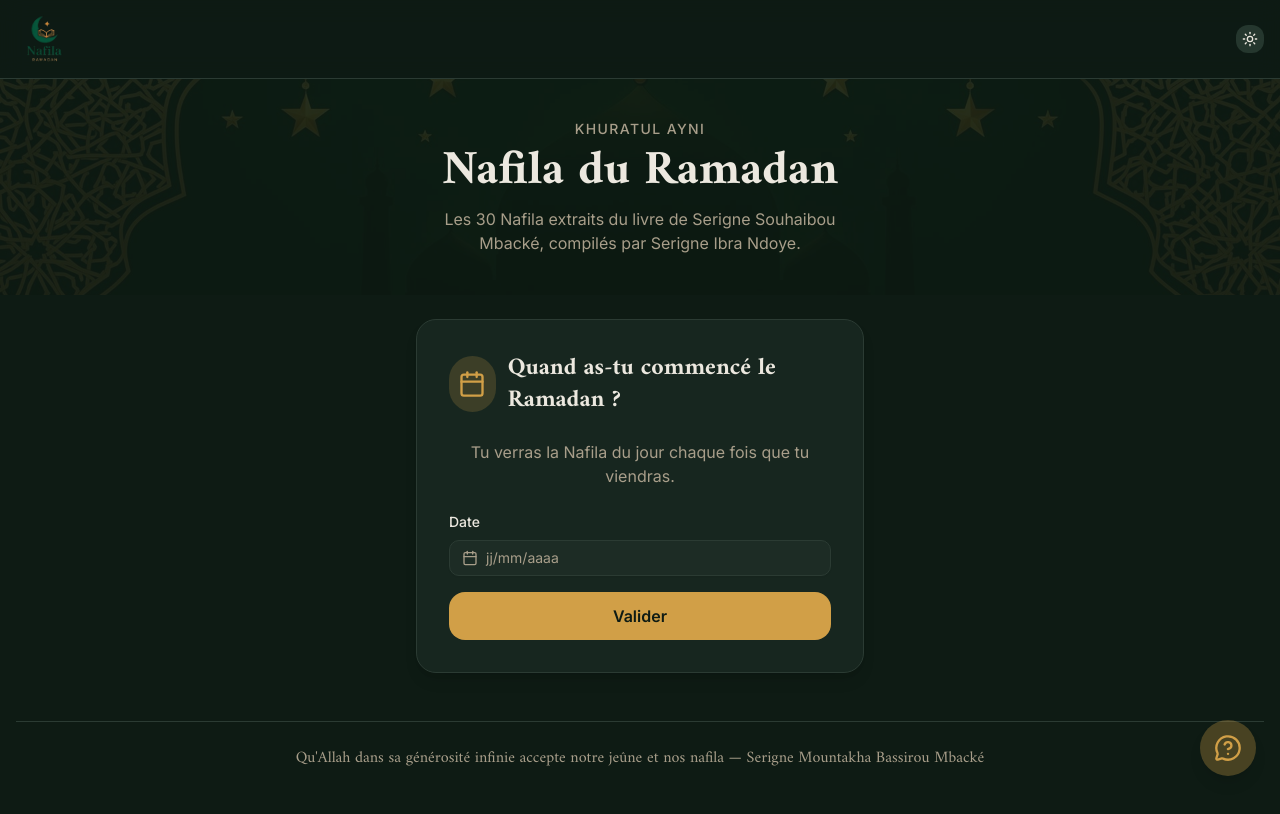
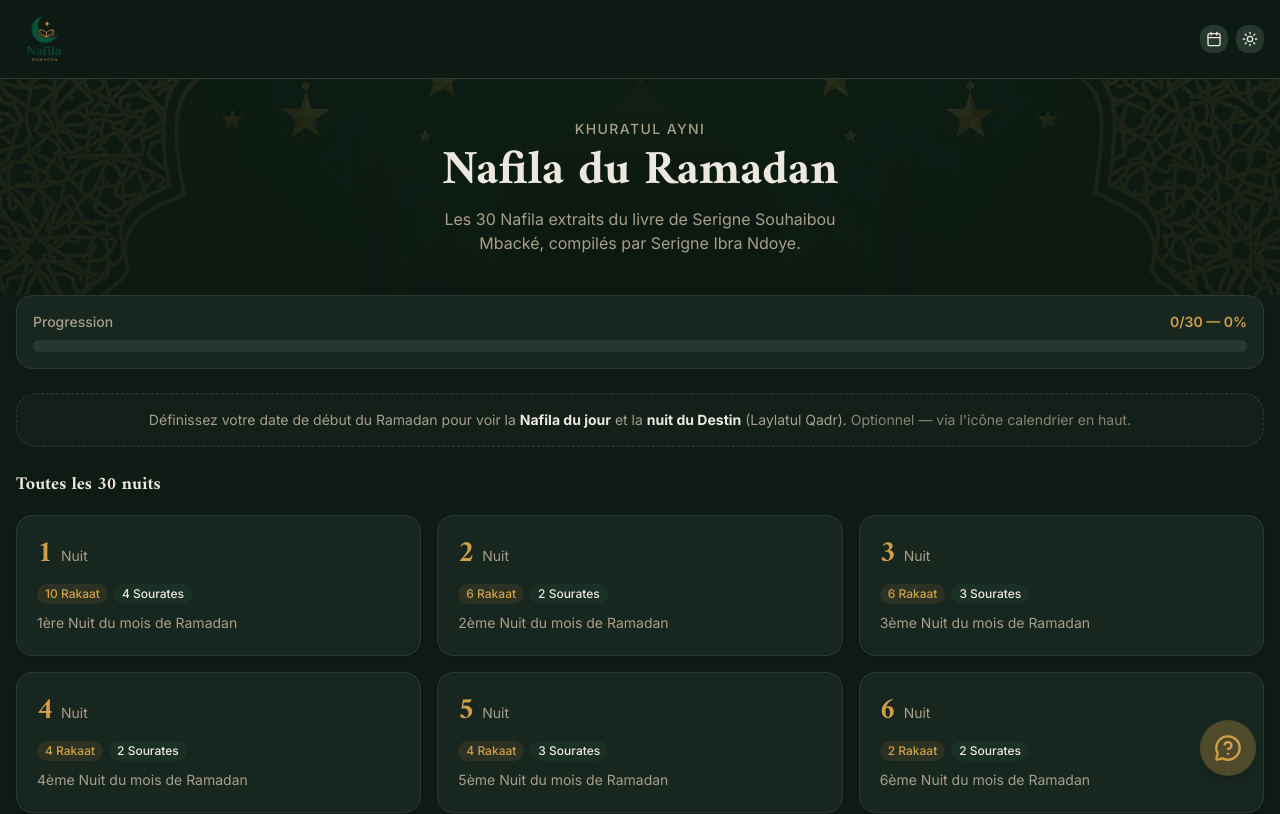
Before and after one commit to MalicknND/nafila-ramadan, a Next.js app: page / in a window 1280 px wide. Shown: the top 814 px of the page. Built offline with nearby package versions, Linux system fonts and the light colour scheme.

Commit message:
Refactor HomePage and Header components for improved Ramadan setup experience: streamline conditional rendering for Nafila display, enhance user prompts for setting the Ramadan start date, and unify button functionality in the Header for better clarity.

```diff
--- a/app/page.tsx
+++ b/app/page.tsx
@@ -8,7 +8,6 @@ import Header from "@/components/Header";
 import ProgressBar from "@/components/ProgressBar";
 import NightCard from "@/components/NightCard";
 import TodayNafila from "@/components/TodayNafila";
-import RamadanSetup from "@/components/RamadanSetup";
 
 export default function HomePage() {
   const { isCompleted, count } = useCompletedNights();
@@ -16,7 +15,7 @@ export default function HomePage() {
     useRamadanStart();
 
   const todayNight =
-    hasStarted ? nafilaData.find((n) => n.night === currentNight) : null;
+    isSet && hasStarted ? nafilaData.find((n) => n.night === currentNight) : null;
 
   return (
     <div className="min-h-screen bg-background">
@@ -47,15 +46,21 @@ export default function HomePage() {
 
       {/* Main */}
       <main className="container mx-auto max-w-[1400px] px-4 pb-12">
-        {!isSet ? (
-          <div className="mx-auto max-w-md pt-6">
-            <RamadanSetup />
-          </div>
-        ) : (
-          <>
         <div className="mb-6">
           <ProgressBar completed={count} total={30} />
         </div>
+
+        {/* Invitation à définir la date (optionnel) */}
+        {!isSet && (
+          <section className="mb-6 rounded-2xl border border-dashed border-border bg-card/50 p-4">
+            <p className="text-center text-sm text-muted-foreground">
+              Définissez votre date de début du Ramadan pour voir la{" "}
+              <strong className="text-foreground">Nafila du jour</strong> et la{" "}
+              <strong className="text-foreground">nuit du Destin</strong> (Laylatul Qadr).{" "}
+              <span className="text-muted-foreground/80">Optionnel — via l&apos;icône calendrier en haut.</span>
+            </p>
+          </section>
+        )}
 
         {/* Nuit du Destin (Laylatul Qadr) - calendrier Khadim Rassoul */}
         {laylatulQadrNight && (
@@ -108,8 +113,6 @@ export default function HomePage() {
             ))}
           </div>
         </div>
-          </>
-        )}
 
         {/* Footer */}
         <footer className="mt-12 border-t border-border pt-6 text-center text-sm text-muted-foreground">
--- a/components/Header.tsx
+++ b/components/Header.tsx
@@ -30,16 +30,14 @@ export default function Header() {
             <Image src="/logo.png" alt="Logo" width={60} height={60} />
           </Link>
           <div className="flex items-center gap-2">
-            {isSet && (
             <button
               onClick={() => setShowDateDialog(true)}
               className="rounded-lg bg-secondary p-1.5 text-secondary-foreground transition-colors hover:bg-secondary/80"
-                aria-label="Changer la date"
-                title="Changer la date de début du Ramadan"
+              aria-label={isSet ? "Changer la date" : "Définir ma date"}
+              title={isSet ? "Changer la date de début du Ramadan" : "Définir ma date de début du Ramadan"}
             >
               <Calendar className="h-4 w-4" />
             </button>
-            )}
             <button
               onClick={toggleDark}
               className="rounded-lg bg-secondary p-1.5 text-secondary-foreground transition-colors hover:bg-secondary/80"
--- a/components/RamadanSetup.tsx
+++ b/components/RamadanSetup.tsx
@@ -64,7 +64,9 @@ export default function RamadanSetup({
         </h2>
       </div>
       <p className="mb-6 text-center text-muted-foreground">
-        Tu verras la Nafila du jour chaque fois que tu viendras.
+        {initialDate
+          ? "Tu verras la Nafila du jour chaque fois que tu viendras."
+          : "Optionnel. Tu verras la Nafila du jour et la nuit du Destin une fois la date définie."}
       </p>
       <form onSubmit={handleSubmit} className="space-y-4">
         <div>
```
Lines whose indentation alone changed are shown as unchanged.
